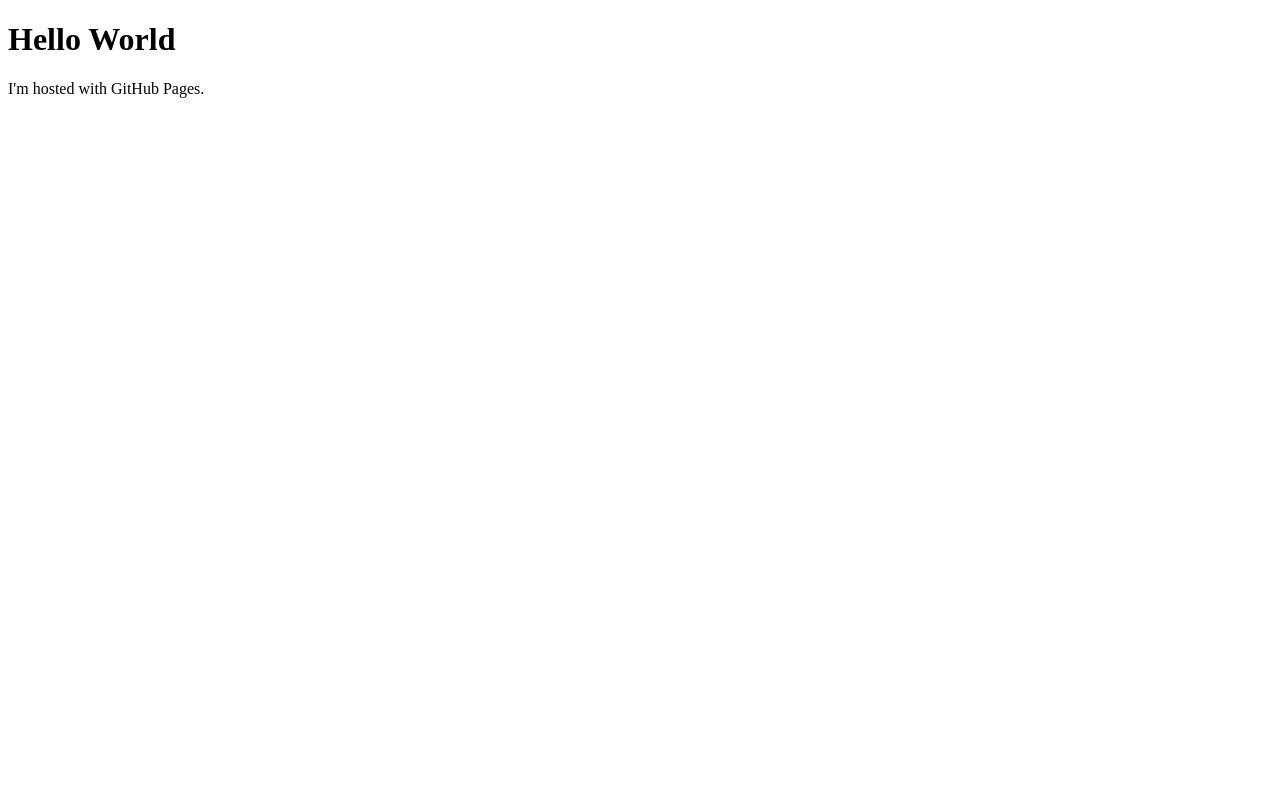
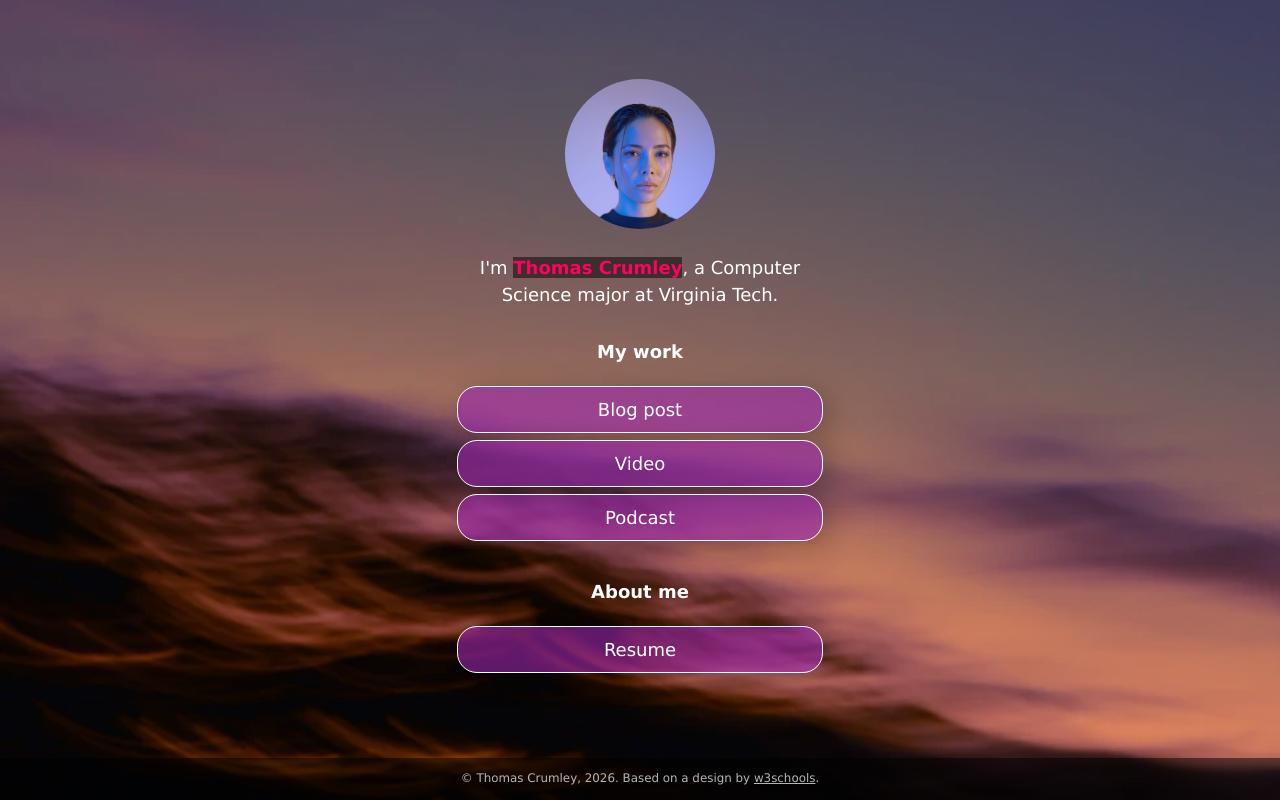
Before and after one commit to thcrumley28/thcrumley28.github.io, a plain HTML site: page index.html in a window 1280 px wide. Drawn offline with Linux system fonts and the light colour scheme.

Commit message:
Added website files

```diff
--- /dev/null
+++ b/css/style.css
@@ -0,0 +1,231 @@
+:root {
+    --primaryText: #fff;
+    --secondaryText: #ff015e;
+    --primary: rgba(156, 39, 176, .60);
+    --secondary: rgba(255, 1, 94, .60);
+    --buttonHover: rgba(156, 39, 176, .40);
+    --smallButtonHover: rgba(0, 0, 0, .25);
+}
+
+html {
+    box-sizing: border-box;
+    /* keeps button boxes within phone screen width */
+    -ms-text-size-adjust: 100%;
+    -webkit-text-size-adjust: 100%;
+    height: 100%;
+}
+
+*,
+*:before,
+*:after {
+    box-sizing: inherit;
+}
+
+body {
+    margin: 0;
+    min-height: 100%;
+    /* The image used for the site background. Try changing skyscape.jpg to stars.jpg. Put a replacement photo in the images folder and, in line 21 below, replace skyscape.jpg with yourbackgroundfilename.jpg */
+    /* The linear gradient darkens the image, like putting a sunglasses lens on top of it. If you want to darken the image even more, change 0.1 (both times) to 0.3 or higher */
+    background: linear-gradient(rgba(0, 0, 0, 0.1), rgba(0, 0, 0, 0.1)), url(../images/skyscape.jpg);
+    /* Prevents the browser from repeating or "tiling" the background image */
+    background-repeat: no-repeat;
+    background-position: center;
+    /* Freezes the image so that even the content scrolls down, the background stays put */
+    background-attachment: fixed;
+    /* Resizes the background image to cover the entire container */
+    background-size: cover;
+    font-family: Futura, Verdana, sans-serif;
+    line-height: 1.5;
+    font-size: 18px;
+    display: flex;
+    flex-direction: column;
+    justify-content: space-around;
+    align-items: center;
+}
+
+h1 {
+    font-size: 1em;
+}
+
+h2 {
+    font-size: 1em;
+    margin-bottom: 0;
+}
+
+img {
+    margin: .5em 1em;
+    /* border: 1px solid #ccc; */
+    border-radius: 50%;
+    height: 150px;
+    max-width: 100%;
+    object-fit: cover;
+    /* Resizes the image to cover the entire container */
+}
+
+.container {
+    text-align: center;
+    width: 100%;
+    padding: 0;
+    margin-right: auto;
+    margin-left: auto;
+    flex: 1;
+    display: flex;
+    flex-direction: column;
+    justify-content: center;
+}
+
+.image-container {
+    text-align: center;
+    width: 100%;
+}
+
+.main-text-color {
+    color: var(--primaryText);
+}
+
+.name {
+    color: var(--secondaryText);
+}
+
+.name strong {
+    background-color: rgba(0, 0, 0, 0.50);
+}
+
+.section-header {
+    padding-top: .5em;
+}
+
+.button,
+.intro,
+.links-container,
+.slidedown,
+.external-link {
+    width: 100%;
+    min-width: 50%;
+    padding: .5em 1em;
+    text-decoration: none;
+    color: inherit;
+    text-align: center;
+}
+
+.button, .external-link {
+    border: 1px solid var(--primaryText);
+    border-radius: 20px;
+    box-shadow: 7px 6px 28px 1px rgba(0, 0, 0, 0.24);
+    overflow: hidden;
+    white-space: nowrap;
+    display: inline-block;
+    background-color: var(--primary);
+    cursor: pointer;
+    transition: 0.2s all;
+}
+
+.button:not(.highlight) {
+    background-color: var(--primary);
+}
+
+@media (hover: hover) {
+    .button:hover { background-color: var(--buttonHover); }
+}
+
+.button.highlight {
+    background-color: var(--secondary);
+}
+
+.button:active, .external-link:active {
+    transform: scale(0.98);
+    /* Scaling button to 0.98 to its original size */
+    box-shadow: 3px 2px 22px 1px rgba(0, 0, 0, 0.24);
+    /* Lowering the shadow */
+}
+
+.intro {
+    margin: 0 auto;
+}
+
+.section {
+    margin-top: 1em;
+}
+
+.slidedown {
+    margin: 0 auto;
+    padding: 0;
+    -webkit-transition: height .4s ease;
+    -o-transition: height .4s ease;
+    transition: height .4s ease;
+    overflow: hidden;
+    height: 0;
+}
+
+.external-link {
+    border: 1px solid var(--primaryText);
+    border-radius: 20px;
+    background-color: transparent;
+    display: flex;
+    align-items: center;
+    justify-content: center;
+    padding: 0;
+    margin: .5em auto 1.5em auto;
+    text-decoration: none;
+    color: inherit;
+    height: 2em;
+    width: 6em;
+}
+
+.external-link:hover {
+    background-color: var(--smallButtonHover)
+}
+
+.description {
+    display: flex;
+    text-align: left;
+    flex-direction: column;
+    padding: 0 .6em;
+}
+
+.description > p {
+    margin: .5em 0;
+}
+
+.footer {
+  font-size: .66em;
+  background-color: rgba(0, 0, 0, .5);
+  color: rgba(225, 225, 225, .8);
+  text-decoration: none;
+  width: 100%;
+  min-height: 3em;
+  display: flex;
+  align-items: center;
+  justify-content: center;
+  position: relative;
+}
+
+.footer a {
+    color: inherit;
+}
+
+/* Media queries allow you to change style properties according to the screen width. In this case, if the screen is AT LEAST 540 pixels wide (bigger than a standard phone), the .container resizes to 540 pixels and the buttons and intro resize to 85% of the container width */
+@media (min-width: 540px) {
+    .container {
+        max-width: 540px;
+    }
+
+    .button,
+    .intro,
+    .slidedown {
+        width: 85%;
+    }
+}
+
+/* If the screen is AT LEAST 768 pixels wide (standard tablet or larger), the .container resizes to 750 pixels and the buttons and intro resize to 40% of the container width */
+@media (min-width: 768px) {
+    .container {
+        max-width: 768px;
+    }
+
+    .button,
+    .intro,
+    .slidedown {
+        width: 40%;
+    }
+}
--- a/index.html
+++ b/index.html
@@ -1,7 +1,74 @@
 <!DOCTYPE html>
-<html>
-    <body>
-        <h1>Hello World</h1>
-        <p>I'm hosted with GitHub Pages.</p>
-    </body>
+<!-- This page is adapted from w3schools "How to make a link tree website https://www.w3schools.com/howto/howto_website_create_linktree.asp" -->
+<html lang="en">
+
+<head>
+  <meta charset="utf-8" />
+  <meta name="viewport" content="width=device-width, initial-scale=1" />
+  <!-- Add your name below -->
+  <title>Thomas Crumley</title>
+  <link rel="stylesheet" href="css/style.css">
+</head>
+
+<body class="main-text-color">
+  <!-- Content container. Everything except footer goes here -->
+  <div class="container">
+    <!-- Image and name container. Put your replacement photo—which you should crop to be square—in the images folder, then change the source attribute to images/yourportraitfilename.jpg. This path says, "Look in the images folder for yourportraitfilename.jpg." Be sure to change the alt text, too. -->
+    <div class="image-container">
+      <img src="images/portrait.jpg" alt="Photo by Art Hauntington">
+    </div>
+    <div class="intro">
+      I'm <span class="name"><strong>Thomas Crumley</strong></span>, a Computer Science major at Virginia Tech.
+    </div>
+    <div class="section-header">
+      <h1>My work</h1>
+    </div>
+    <!-- Replace the # inside of the href="#" with your links. -->
+    <div class="links-container">
+      <div class="button toggle">Blog post</div>
+      <div class="slidedown">
+        <div class="description">
+          <h2>Blog post title</h2>
+          <p>Here, add a short but appealing description of your blog post.</p>
+          <a href="#" class="external-link" target="_blank">Read</a>
+        </div>
+      </div>
+
+      <div class="button toggle">Video</div>
+      <div class="slidedown">
+        <div class="description">
+          <h2>Video title</h2>
+          <p>Add a short but appealing description of your video.</p>
+          <a href="#" class="external-link" target="_blank">Watch</a>
+        </div>
+      </div>
+
+      <div class="button toggle">Podcast</div>
+      <div class="slidedown">
+        <div class="description">
+          <h2>Podcast title</h2>
+          <p>Add a short but appealing description of your podcast</p>
+          <a href="#" class="external-link" target="_blank">Listen</a>
+        </div>
+      </div>
+    </div>
+
+    <!-- Replace # with PDF from Google Docs, or replace the entire section with whatever you want. Or delete it! Or add another section below it!-->
+    <div class="section-header">
+      <h1>About me</h1>
+    </div>
+
+    <div class="links-container">
+      <a href="https://drive.google.com" class="button" target="_blank">Resume</a>
+    </div>
+
+  </div>
+  <div class="footer">
+    <p>© Thomas Crumley, 2026. Based on a design by <a
+        href="https://www.w3schools.com/howto/howto_website_create_linktree.asp" target="_blank">w3schools</a>.
+    </p>
+  </div>
+  <script type="text/javascript" src="js/slider.js"></script>
+</body>
+
 </html>
--- /dev/null
+++ b/js/slider.js
@@ -0,0 +1,19 @@
+document.addEventListener("DOMContentLoaded", () => {
+  const a = document.querySelectorAll(".toggle");
+  a.forEach((e) => {
+    e.addEventListener("click", function () {
+      let slider = this.nextElementSibling;
+      if (slider.style.height) {
+        slider.style.height = null;
+        e.classList.remove("highlight");
+      } else {
+        document.querySelectorAll(".toggle.highlight").forEach((f) => {
+          f.classList.remove("highlight");
+          f.nextElementSibling.style.height = null;
+        });
+        e.classList.add("highlight");
+        slider.style.height = slider.scrollHeight + "px";
+      }
+    })
+  })
+})
```
Also changed, not shown: images/portrait.jpg (added), images/skyscape.jpg (added), images/stars.jpg (added), 1 other file.
